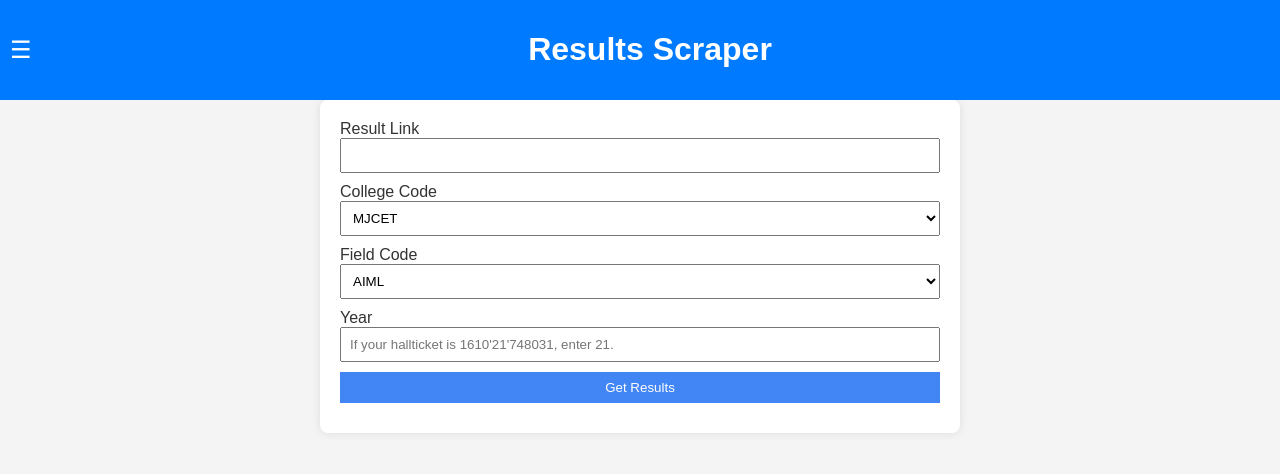
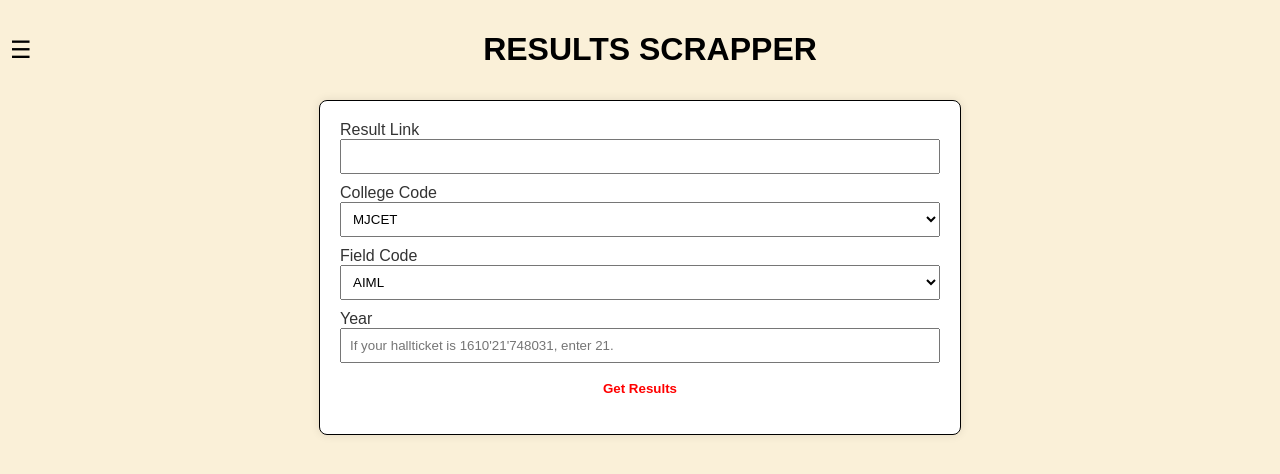
Before and after one commit to that-ar-guy/ou-scrapper, a Flask app: page / in a window 1280 px wide. Shown: the top 474 px of the page. Run offline with Flask 3, Linux system fonts and the light colour scheme; some libraries are stand-ins or nearby versions.

Commit message:
structure done

```diff
--- a/static/style.css
+++ b/static/style.css
@@ -12,17 +12,17 @@ body {
 }
 
 .nav-strip {
-    background-color: #007bff;
+    background-color: #edc98700;
     color: white;
     padding: 10px;
     width: 100%; /* Set width to 100% */
-    position: fixed; /* Fixed position to keep it at the top */
+    position:absolute; /* Fixed position to keep it at the top */
     top: 0; /* Align it to the top of the page */
     left: 0; /* Align it to the left */
     z-index: 1000; /* Ensure it stays above other content */
 }
 
-.burger-icon {
+.burger-icon {color: black;
     font-size: 24px;
     cursor: pointer;
     position: absolute; /* Keep the icon absolute */
@@ -64,6 +64,7 @@ body {
 }
 
 form {
+    border: 1px solid black;
     margin: 20px 20px;
     width: 50%;
     max-width: 600px;
@@ -87,8 +88,8 @@ th, td {
 }
 
 th {
-    background-color: #4285f4;
-    color: white;
+    background-color:#EDC987;
+    color: black;
     border: 1px solid #4285f4;
 }
 
@@ -101,15 +102,16 @@ tr:hover {
 }
 
 button {
-    background-color: #4285f4;
-    color: white;
+    background-color: #4286f400;
+    color:#FF0000;
     padding: 10px 20px;
     border: none;
     cursor: pointer;
 }
 
 button:hover {
-    background-color: #357ae8;
+    border: 1px solid black;
+    background-color: #007bff00;
 }
 
 form input, form select, form textarea, form button {
@@ -141,8 +143,8 @@ footer a {
 }
 
 button.download-btn {
-    background-color: #4285f4;
-    color: white;
+    background-color: #4286f400;
+    color: #FF0000;
     padding: 10px 20px;
     border: none;
     cursor: pointer;
@@ -152,7 +154,8 @@ button.download-btn {
 }
 
 button.download-btn:hover {
-    background-color: #357ae8;
+    background-color: #357ae800;
+    border: 1px solid black;
 }
 
 @media (max-width:427px) {
@@ -181,11 +184,13 @@ button.download-btn:hover {
 }
 /* Basic styles */
 body {
+    background-color: #FAF0D8;
     font-family: Arial, sans-serif;
     margin: 20px;
 }
 
 h1, h2 {
+    color:black;
     text-align: center;
 }
 
@@ -199,7 +204,7 @@ table {
 th, td {
     padding: 10px;
     text-align: left;
-    border: 1px solid #ddd;
+    border: 2px solid black;
 }
 
 
--- a/templates/index.html
+++ b/templates/index.html
@@ -10,12 +10,12 @@
 <body>
     <div class="nav-strip">
         <span class="burger-icon" onclick="toggleSidebar()">&#9776;</span>
-        <h1>Results Scraper</h1>
+        <h1>RESULTS SCRAPPER</h1>
     </div>
 
     <div class="sidebar" id="sidebar">
         <h2>Developed By</h2>
-        <p> Mohammed Abdul Rahman </p>
+        <p><b> Mohammed Abdul Rahman</b> </p>
         <P> AR </P>
         <p>
             <a href="https://github.com/that-ar-guy" target="_blank">GitHub</a>
@@ -23,7 +23,7 @@
         <p>
             <a href="https://linkedin.com/in/that-ar-guy" target="_blank">LinkedIn</a>
         </p>
-        <button onclick="toggleSidebar()">Close</button>
+        <button onclick="toggleSidebar()"><b>Close</b></button>
     </div>
 
 
@@ -41,7 +41,7 @@
         <div>
             {{ form.year.label }} {{ form.year }}
         </div>
-        <button type="submit">Get Results</button>
+        <button type="submit"><b>Get Results</b></button>
     </form>
 
     {% if results %}
```
